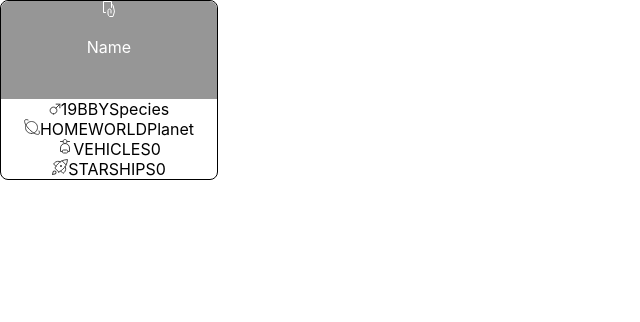
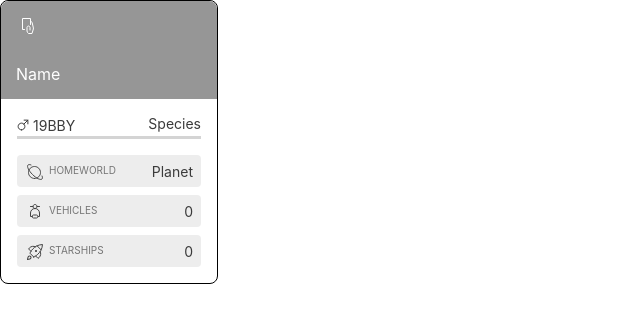
Before and after one commit to HM-23-HM/SWAPI-Hodeem, a React (Vite) app: page / in a window 1280 px wide. Shown: the top 322 px of the page, without its empty margins (0-640 px from the left). Built offline with nearby package versions, Linux system fonts and the light colour scheme.

Commit message:
Created SummaryCard component and completed styling

```diff
--- a/src/App.css
+++ b/src/App.css
@@ -3,12 +3,12 @@
 }
 
 .card {
-  border-width: 1px;
+  border-width: 0.5px;
   border-style: solid;
 }
 
 .name-block {
-  background-color: #969696 ;
+  background-color: #969696;
   color: #FFFFFF;
   border-radius: 8px 8px 0px 0px;
 }
@@ -17,13 +17,109 @@
   filter: brightness(0) invert(1);
 }
 
-@media only screen and (min-width: 320px){
+.name-icon {
+  position: absolute;
+}
+
+.name {
+  position: absolute;
+}
+
+.demographic-block, .field {
+  display: flex;
+  justify-content: space-between;
+}
+
+.demographic-block {
+  align-items: flex-start;
+  box-sizing: border-box;
+  border-bottom: solid #D4D4D4;
+}
+
+.label-block {
+  display: flex;
+}
+
+.label {
+  color: #757575;
+}
+
+.value {
+  color: #3B3B3B;
+}
+
+.fields {
+  display: grid;
+}
+
+.field {
+  border-width: 0.5px;
+  background-color: #EDEDED;
+  align-items: center;
+
+}
+
+@media only screen and (min-width: 320px) {
   .card {
     width: 216px;
     border-radius: 8px;
   }
-
   .name-block {
     height: 98px;
   }
+
+  .name-block img {
+    margin-top: 16.5px;
+    margin-left: 18.5px;
+  }
+
+  .name {
+    margin: 0px;
+    top: 64px;
+    left: 16px;
+  }
+
+  .icon {
+    margin: 10.5px 6.5px 9.5px 0px;
+  }
+
+  .field {
+    height: 32px;
+    padding-right: 8px;
+    padding-left: 9.5px;
+    border-radius: 4px;;
+  }
+
+
+
+  .label {
+    margin: 11px 0px 11px 0px;
+    font-size: 10px;
+  }
+
+  .value {
+    font-size: 14px;
+  }
+
+  .details-block {
+    padding: 0px 16px 16px 16px;
+  }
+
+  .fields {
+    row-gap: 8px;
+    width: 184px;
+  }
+
+  .demographics {
+    margin: 16px 0px 16px 0px;
+  }
+
+  .demographic-block {
+    height: 24px;
+    /* padding-bottom: 8px; */
+  }
+
+  .gender {
+    margin-left: 4px;
+  }
 }
--- a/src/components/Summary.jsx
+++ b/src/components/Summary.jsx
@@ -12,41 +12,43 @@ const SummaryCard = ({ Name = 'Name', Gender = '19BBY', Species = 'Species', Hom
     return (
         <div className='card'>
             <div className='name-block'>
-                <img src={Card} />
-                <p>{Name}</p>
+            <div className='name-icon'><img src={Card} /></div>
+                <p className='name'>{Name}</p>
             </div>
             <div className='details-block'>
                 <div className='demographics'>
-                    <span>
-                        <img src={GenderMale} />
-                        <span>{Gender}</span>
-                    </span>
-                    <span>{Species}</span>
+                    <div className="demographic-block">
+                        <span>
+                            <img src={GenderMale} />
+                            <span className='value gender'>{Gender}</span>
+                        </span>
+                        <span className='value'>{Species}</span>
+                    </div>
                 </div>
                 <div className="fields">
                     <div className="field">
-                        <span>
-                            <img src={HomeworldIcon} />
-                            <span>HOMEWORLD</span>
+                        <span className='label-block'>
+                            <img className='icon' src={HomeworldIcon} />
+                            <span className='label'>HOMEWORLD</span>
                         </span>
 
-                        <span>{Homeworld}</span>
+                        <span className='value'>{Homeworld}</span>
                     </div>
                     <div className="field">
-                        <span>
-                            <img src={Vehicle} />
-                            <span>VEHICLES</span>
+                        <span className='label-block'>
+                            <img className='icon' src={Vehicle} />
+                            <span className='label'>VEHICLES</span>
                         </span>
 
-                        <span>{NumVehicles}</span>
+                        <span className='value'>{NumVehicles}</span>
                     </div>
                     <div className="field">
-                        <span>
-                            <img src={Starship} />
-                            <span>STARSHIPS</span>
+                        <span className='label-block'>
+                            <img className='icon' src={Starship} />
+                            <span className='label'>STARSHIPS</span>
                         </span>
 
-                        <span>{NumStarships}</span>
+                        <span className='value'>{NumStarships}</span>
                     </div>
                 </div>
 
```
